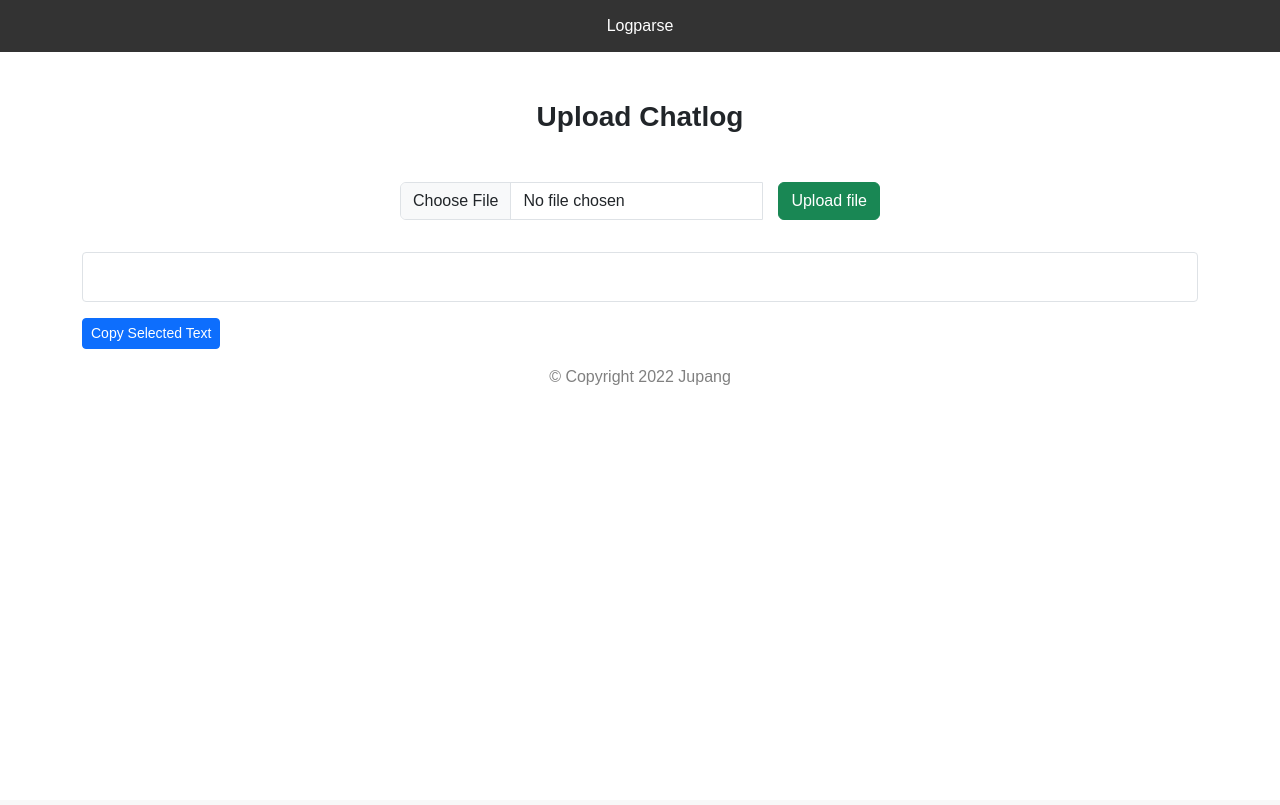
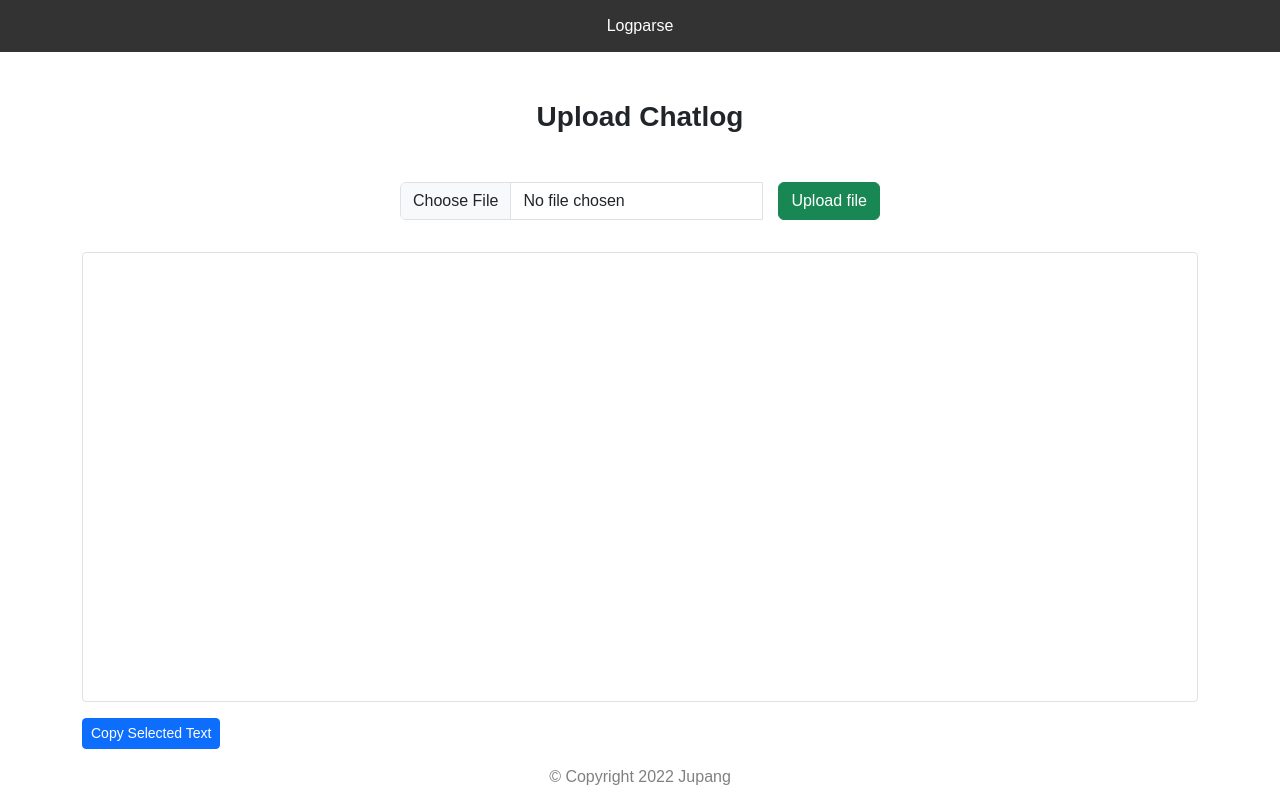
Before and after one commit to Ulotrichous/logparse, a Django app: page / in a window 1280 px wide. Before the commit the page ends 385 px from the top, so only its background shows below. Run offline with Django 4.2, Linux system fonts and the light colour scheme; some libraries are stand-ins or nearby versions; some web fonts are replaced.

Commit message:
Adjust pre element height for improved styling consistency

```diff
--- a/home/templates/index.html
+++ b/home/templates/index.html
@@ -23,6 +23,9 @@
             -webkit-font-smoothing: antialiased;
             -moz-osx-font-smoothing: grayscale;
             font-family: 'Proxima Nova', sans-serif;
+            min-height: 100vh;
+            display: flex;
+            flex-direction: column;
         }
 
         header {
@@ -80,6 +83,7 @@
         pre {
             font-size: 1.05rem;
             overflow: auto;
+            height: 400px;
             max-height: 400px;
             white-space: pre-wrap;
             word-wrap: break-word;
@@ -90,6 +94,7 @@
             color: #808080;
             padding: 1rem 0;
             text-align: center;
+            margin-top: auto;
         }
     </style>
 
```
